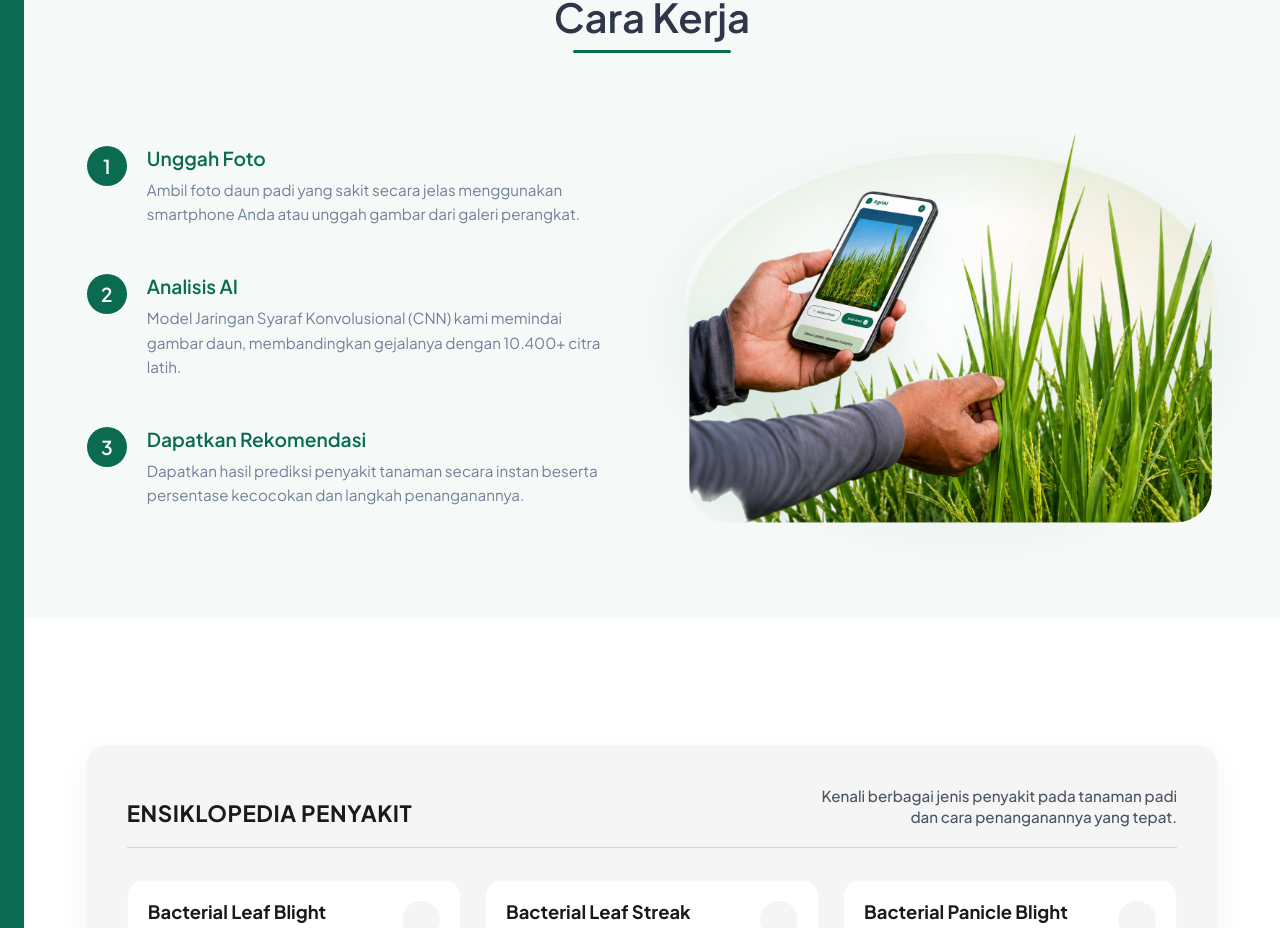
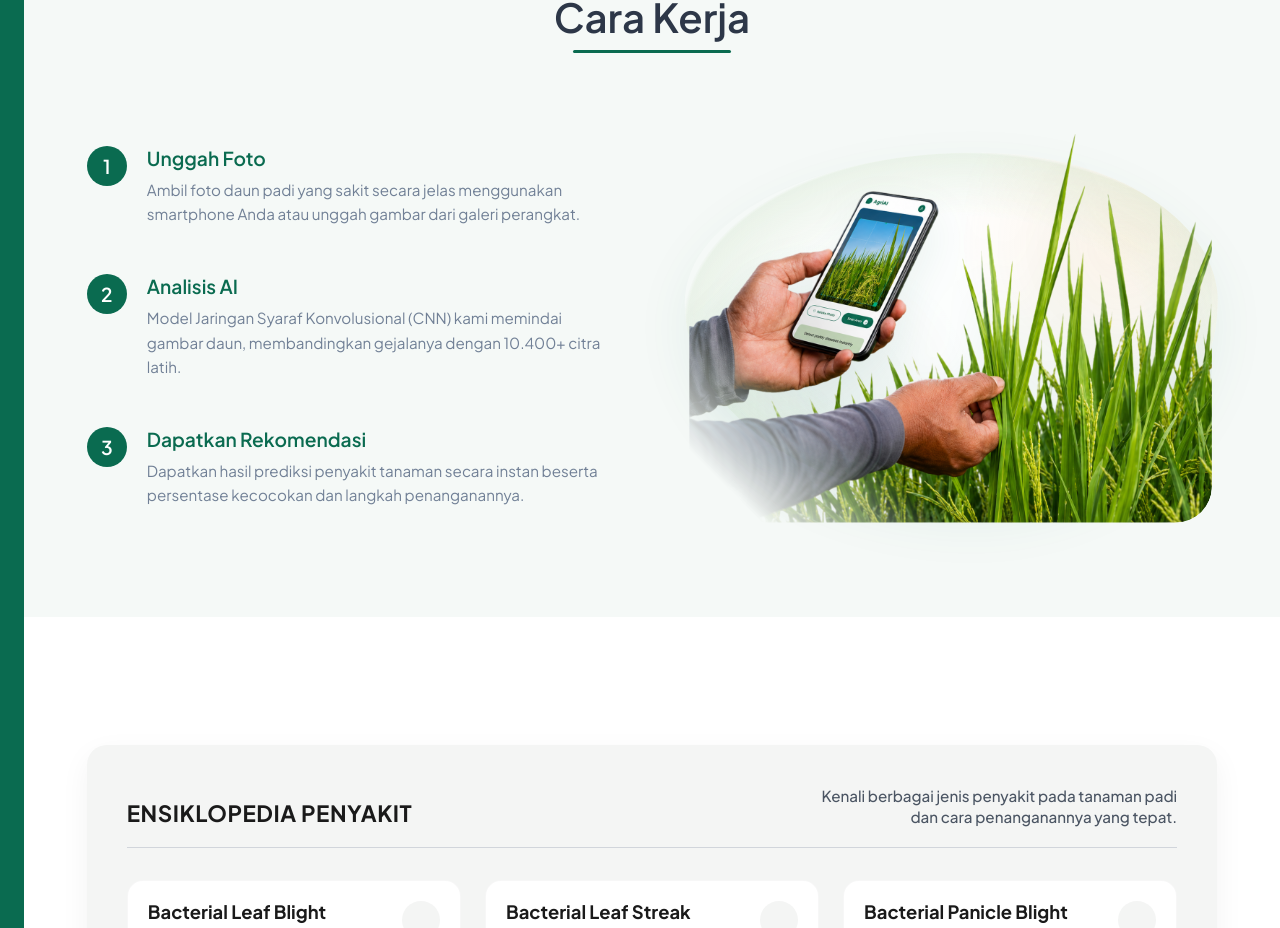
Before and after one commit to Rezkydesyafa/Paddy-Disease-Classification-CNN, a React (Vite) app in the folder frontend/: page / in a window 1280 px wide. Shown: the part 1035-1963 px from the top of the page. Built offline with nearby package versions, Linux system fonts and the light colour scheme; some icons are missing.

Commit message:
fix: add gradient mask to steps image to hide bottom-left crop edge

```diff
--- a/frontend/src/index.css
+++ b/frontend/src/index.css
@@ -452,6 +452,8 @@ h1, h2, h3, h4 {
   clip-path: inset(0 round 36px);
   box-shadow: none;
   filter: drop-shadow(0 18px 20px rgba(10, 107, 80, 0.08));
+  -webkit-mask-image: linear-gradient(45deg, transparent 8%, #000000 28%);
+  mask-image: linear-gradient(45deg, transparent 8%, #000000 28%);
 }
 
 /* Encyclopedia Section */
```
